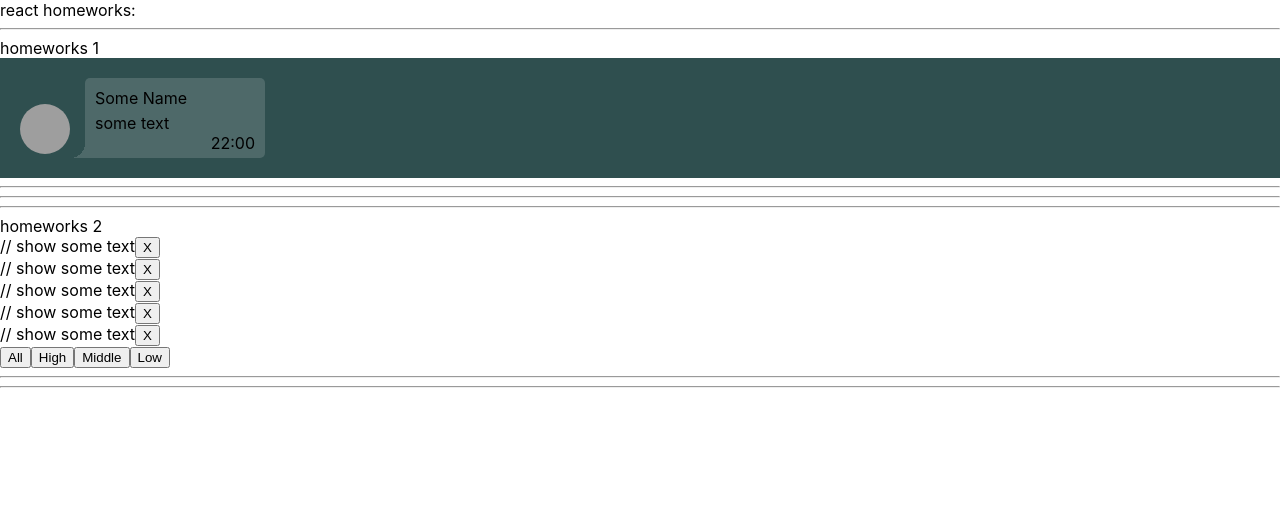
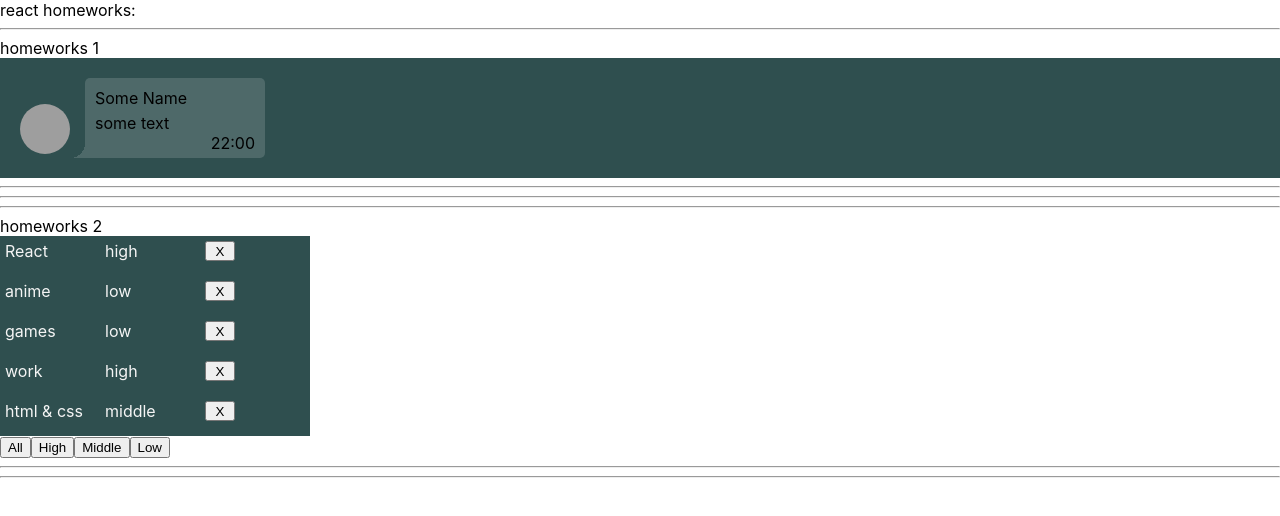
Before and after one commit to fabskrejt/zadachiIgnat, a React (Create React App) app: page / in a window 1280 px wide. Shown: the top 516 px of the page. Built offline with nearby package versions, Linux system fonts and the light colour scheme; grey boxes are pictures that could not be loaded.

Commit message:
added CSS

```diff
--- a/src/p2-homeworks/h2/Affair.tsx
+++ b/src/p2-homeworks/h2/Affair.tsx
@@ -1,5 +1,6 @@
 import React from 'react'
 import {AffairType} from "./HW2";
+import aStyle from './Affairs.module.css'
 
 type AffairPropsType = {
     // key не нужно типизировать
@@ -13,9 +14,9 @@ function Affair(props: AffairPropsType) {
     }// need to fix
 
     return (
-        <div>
-            // show some text
-
+        <div className={aStyle.affairs}>
+            <span>{props.affair.name}</span>
+            <span>{props.affair.priority}</span>
             <button onClick={deleteCallback}>X</button>
         </div>
     )
--- a/src/p2-homeworks/h2/Affairs.module.css
+++ b/src/p2-homeworks/h2/Affairs.module.css
@@ -1,3 +1,21 @@
 .someClass {
 
 }
+
+.affairs {
+    display: grid;
+    grid-template-columns: 100px 100px 100px;
+    max-width: 300px;
+    background-color: darkslategray;
+    padding: 5px;
+    color: whitesmoke;
+}
+
+.affairs span{
+    padding-bottom: 10px;
+}
+
+.affairs button{
+    width: 30px;
+    height: 20px;
+}
```
